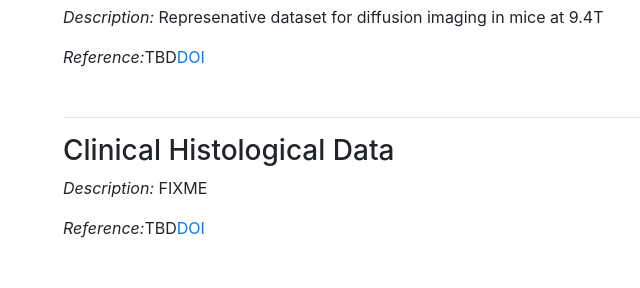
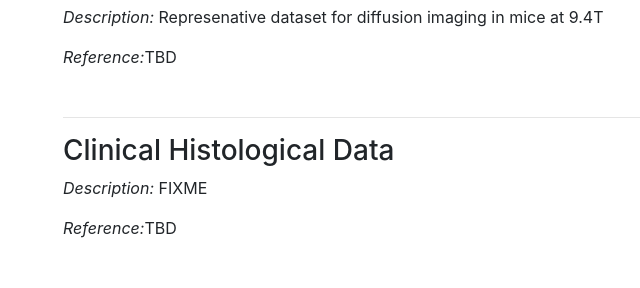
Before and after one commit to PennPancreaticCancerImagingResource/PennPancreaticCancerImagingResource.github.io, a website: page imagedata.html in a window 1280 px wide. Shown: the part 1185-1473 px from the top of the page, 22-662 px from the left. Drawn offline with Linux system fonts and the light colour scheme.

Commit message:
FIX: remove DOI for missing refs

```diff
--- a/imagedata.html
+++ b/imagedata.html
@@ -134,7 +134,7 @@
           <div class="col-9">
             <div>
               <p><em>Description:</em> Represenative dataset for diffusion imaging in mice at 9.4T </p>
-              <p><em>Reference:</em>TBD<a href="link">DOI</a></li></p>
+              <p><em>Reference:</em>TBD<a href="link"></a></li></p>
             </div>
           </div>
           <div class="col-3">
@@ -153,7 +153,7 @@
           <div class="col-9">
             <div>
               <p><em>Description:</em> FIXME </p>
-              <p><em>Reference:</em>TBD<a href="link">DOI</a></li></p>
+              <p><em>Reference:</em>TBD<a href="link"></a></li></p>
             </div>
           </div>
           <div class="col-3">
```
